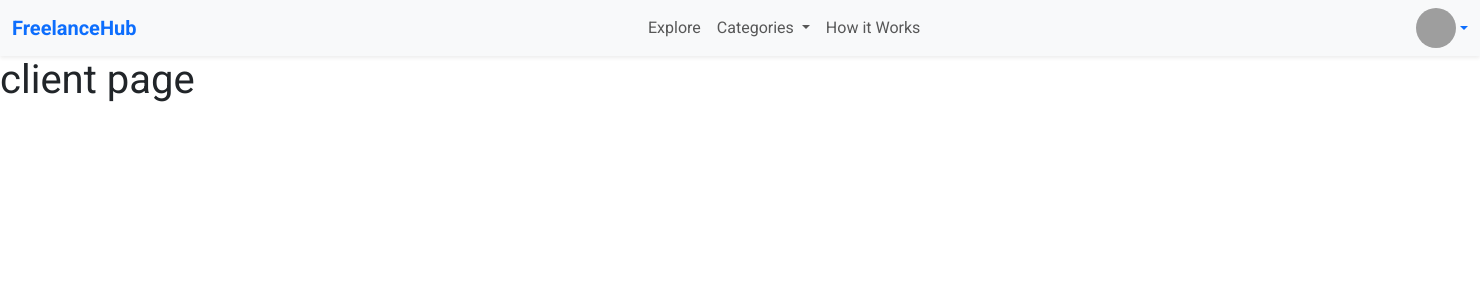
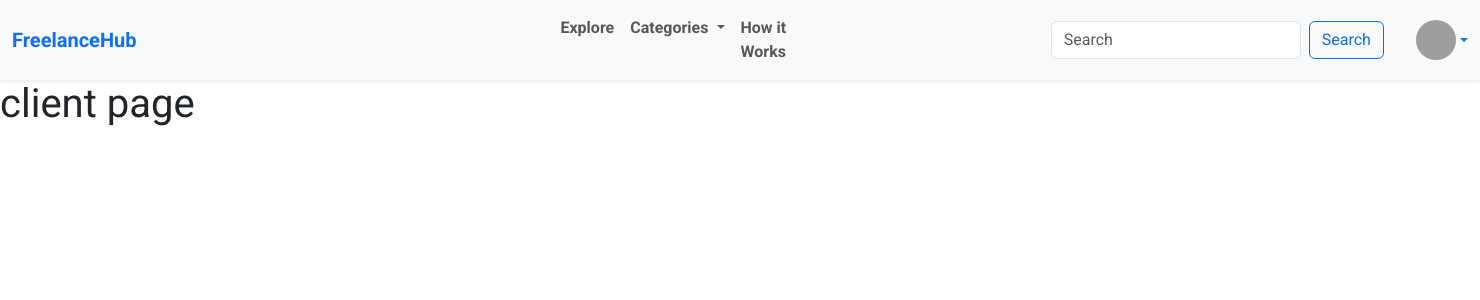
Before and after one commit to ME-Massine/FreelanceHub, a Django app: page /client/ in a window 1480 px wide. Shown: the top 300 px of the page. Run offline with Django 5.2, Linux system fonts and the light colour scheme; a user stored in the database is signed in; grey boxes are pictures that could not be loaded.

Commit message:
some fixes In the navBar

```diff
--- a/myapp/views.py
+++ b/myapp/views.py
@@ -76,4 +76,4 @@ def settings(request):
 
 @login_required
 def clientpage(request):
-    return render(request, 'clientPage.html')
+    return render(request, 'myapp/clientPage.html')
--- a/templates/navbar.html
+++ b/templates/navbar.html
@@ -1,6 +1,8 @@
 <nav class="navbar navbar-expand-lg navbar-light bg-light shadow-sm position-sticky top-0" style="z-index: 1030;">
     <div class="container-fluid">
+        <!-- Brand on the left -->
         <a class="navbar-brand fw-bold text-primary" href="{% url 'home' %}">FreelanceHub</a>
+
         <button class="navbar-toggler" type="button" data-bs-toggle="collapse"
                 data-bs-target="#navbarNavDropdown" aria-controls="navbarNavDropdown"
                 aria-expanded="false" aria-label="Toggle navigation">
@@ -9,14 +11,15 @@
 
         {% if not minimal_nav %}
             <div class="collapse navbar-collapse" id="navbarNavDropdown">
-                <ul class="navbar-nav mx-auto">
+                <!-- Centered Links -->
+                <div class=" d-flex justify-content-center" style="margin-right: 15rem;margin-left: 25rem">
+                    <ul class="navbar-nav">
                         <li class="nav-item">
-                        <a class="nav-link" href="{% url 'dashboard' %}">Explore</a>
+                            <a class="nav-link fw-bold" href="{% url 'dashboard' %}">Explore</a>
                         </li>
 
-                    <!-- Categories dropdown starts here -->
                         <li class="nav-item dropdown">
-                        <a class="nav-link dropdown-toggle" href="#" id="categoriesDropdown" role="button"
+                            <a class="nav-link dropdown-toggle fw-bold" href="#" id="categoriesDropdown" role="button"
                                data-bs-toggle="dropdown" aria-expanded="false">
                                 Categories
                             </a>
@@ -30,24 +33,35 @@
                                 <li><a class="dropdown-item" href="#">All Categories</a></li>
                             </ul>
                         </li>
-                    <!-- Categories dropdown ends here -->
-                    <li class="nav-item">
-                        <a class="nav-link" href="#how">How it Works</a>
+
+                        <li class="nav-item me-10 ms-10">
+                            <a class="nav-link fw-bold" href="#how">How it Works</a>
                         </li>
                     </ul>
+                </div>
 
+                <!-- Right-aligned Auth Links -->
+                <!-- Right-aligned Auth Links -->
+                <div class="ms-auto d-flex align-items-center">
                     {% if not logged_in %}
                         <ul class="navbar-nav">
-                        <li class="nav-item me-3"><a class="nav-link" href="{% url 'login' %}">Login</a></li>
-                        <li class="nav-item dropdown">
+                            <li class="nav-item me-3">
+                                <a class="nav-link" href="{% url 'login' %}">Login</a>
+                            </li>
+                            <li class="nav-item">
                                 <a href="{% url 'signup' %}">
                                     <button type="button" class="btn btn-primary">Sign up</button>
                                 </a>
-
                             </li>
                         </ul>
                     {% else %}
-                    <div class="dropdown">
+                        <form class="d-flex me-4" role="search">
+                            <input class="form-control me-2" type="search" placeholder="Search" aria-label="Search"
+                                   style="width: 250px;">
+                            <button class="btn btn-outline-primary" type="submit">Search</button>
+                        </form>
+
+                        <div class="dropdown ms-2">
                             <a href="#" class="d-flex align-items-center text-decoration-none dropdown-toggle"
                                id="profileDropdown" data-bs-toggle="dropdown" aria-expanded="false">
                                 <img src="https://img.freepik.com/free-vector/blue-circle-with-white-user_78370-4707.jpg?t=st=1746195048~exp=1746198648~hmac=638e192329dd951229828bde5bb7891db384b1bcd2496af3ce4f18f6b3ba624f&w=740"
@@ -56,21 +70,22 @@
                                      style="width: 40px; height: 40px; object-fit: cover;">
                             </a>
                             <ul class="dropdown-menu dropdown-menu-end" aria-labelledby="profileDropdown">
-                            <li><a class="dropdown-item" href="">View Profile</a></li>
-                            <li><a class="dropdown-item" href="{%   url 'settings' %}">Settings</a></li>
+                                <li><a class="dropdown-item" href="#">View Profile</a></li>
+                                <li><a class="dropdown-item" href="{% url 'settings' %}">Settings</a></li>
                                 <li>
                                     <hr class="dropdown-divider">
                                 </li>
                                 <li>
-                                <form method="POST" action={% url 'logout' %}>
+                                    <form method="POST" action="{% url 'logout' %}">
                                         {% csrf_token %}
                                         <button type="submit" class="dropdown-item text-danger">Logout</button>
                                     </form>
                                 </li>
                             </ul>
                         </div>
+                    {% endif %}
+                </div>
 
-                {% endif %}
             </div>
         {% endif %}
     </div>
```
Also changed, not shown: db.sqlite3, myapp/templates/myapp/clientPage.html (renamed from templates/clientPage.html). Lines whose indentation alone changed are shown as unchanged.
